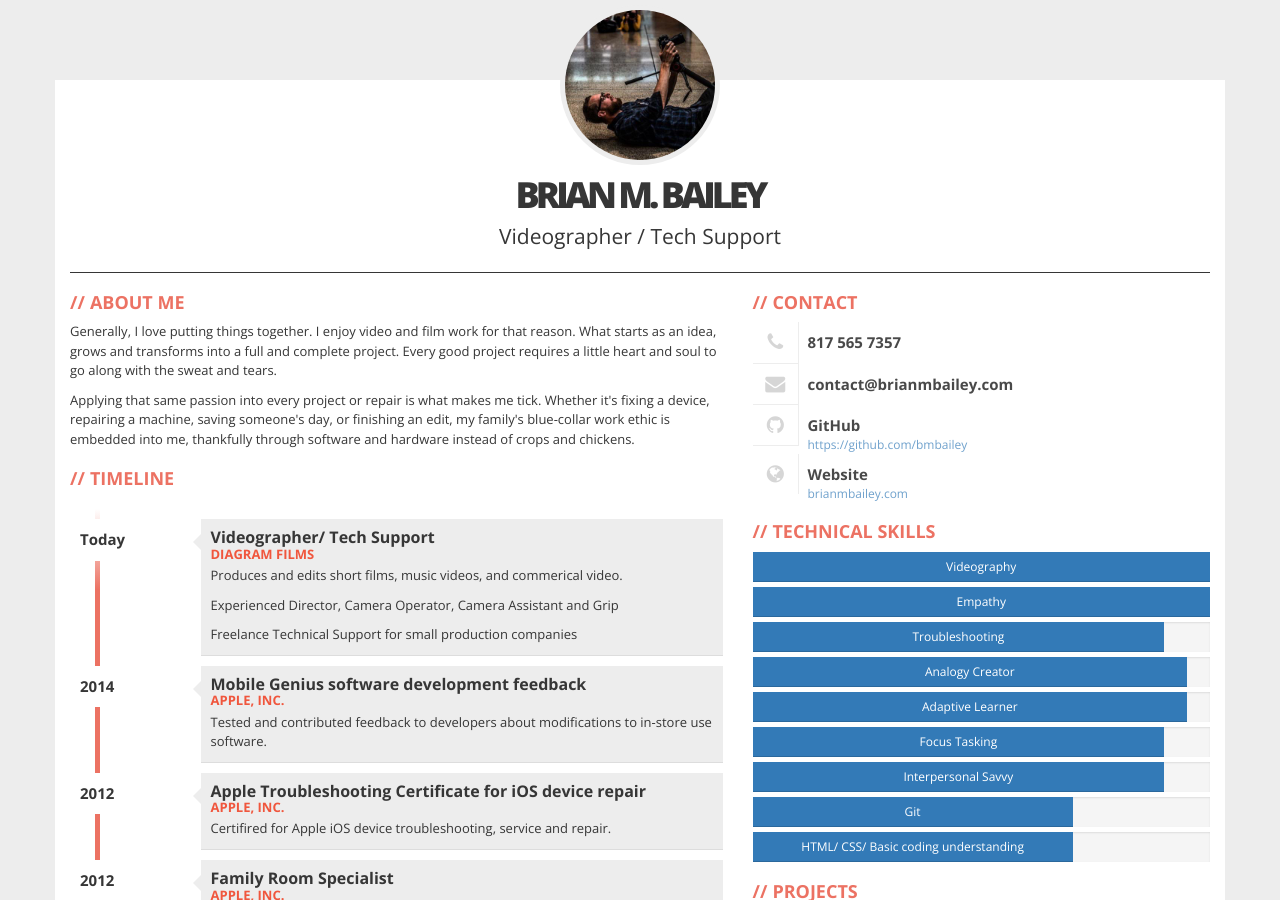
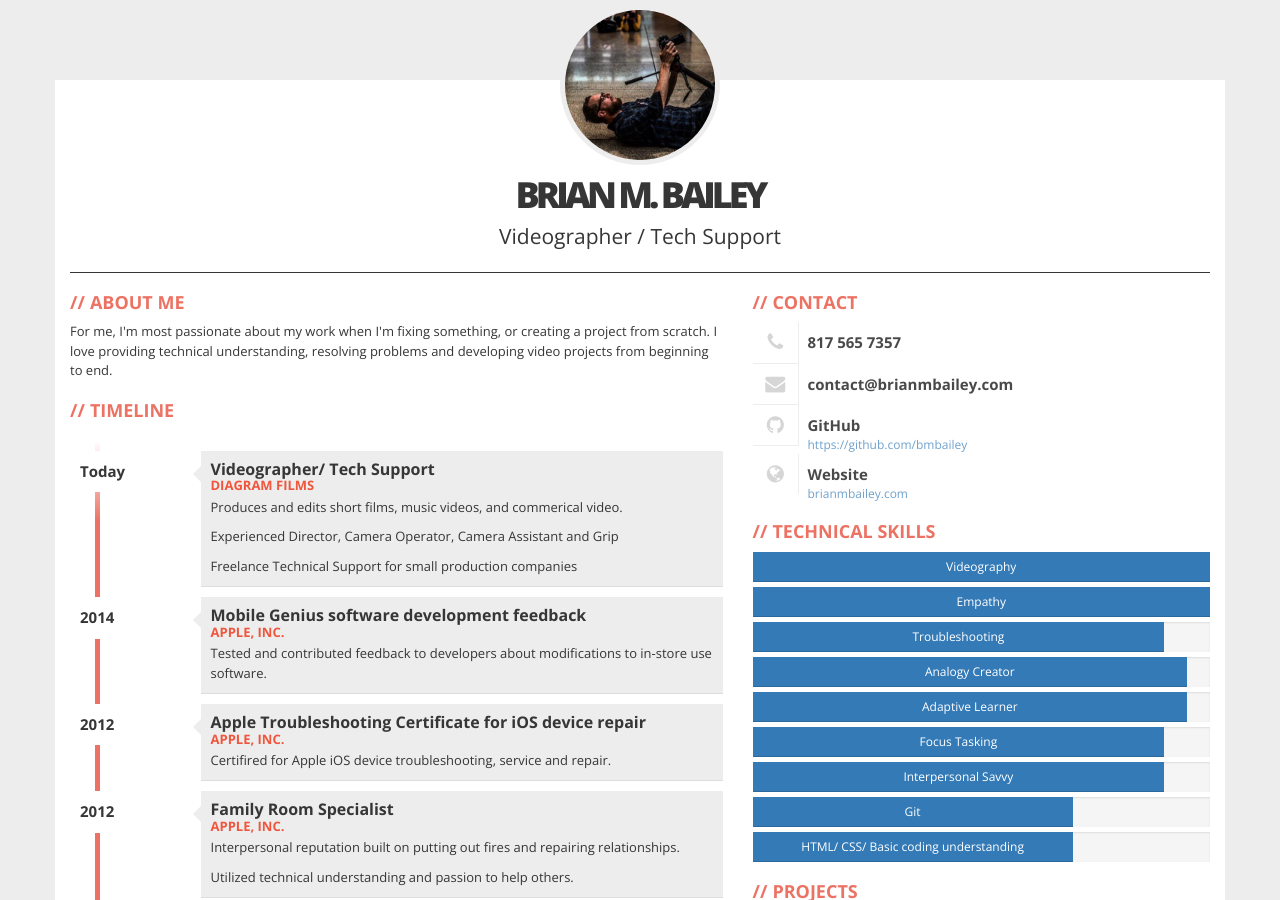
Before and after one commit to Bmbailey/Resume, a Jekyll site: the page built from index.html, in a window 1280 px wide and 900 px high. Built offline with Jekyll 4.4.1, drawn with Linux system fonts in a browser that asks for light colours; nearby versions of some CDN libraries.

Commit message:
Changed 'About me' text to one paragraph with less fluff.

```diff
--- a/_data/about.yml
+++ b/_data/about.yml
@@ -1,3 +1 @@
-- Generally, I love putting things together. I enjoy video and film work for that reason. What starts as an idea, grows and transforms into a full and complete project. Every good project requires a little heart and soul to go along with the sweat and tears.
-
-- Applying that same passion into every project or repair is what makes me tick. Whether it's fixing a device, repairing a machine, saving someone's day, or finishing an edit, my family's blue-collar work ethic is embedded into me, thankfully through software and hardware instead of crops and chickens.
+- For me, I'm most passionate about my work when I'm fixing something, or creating a project from scratch. I love providing technical understanding, resolving problems and developing video projects from beginning to end.
```
